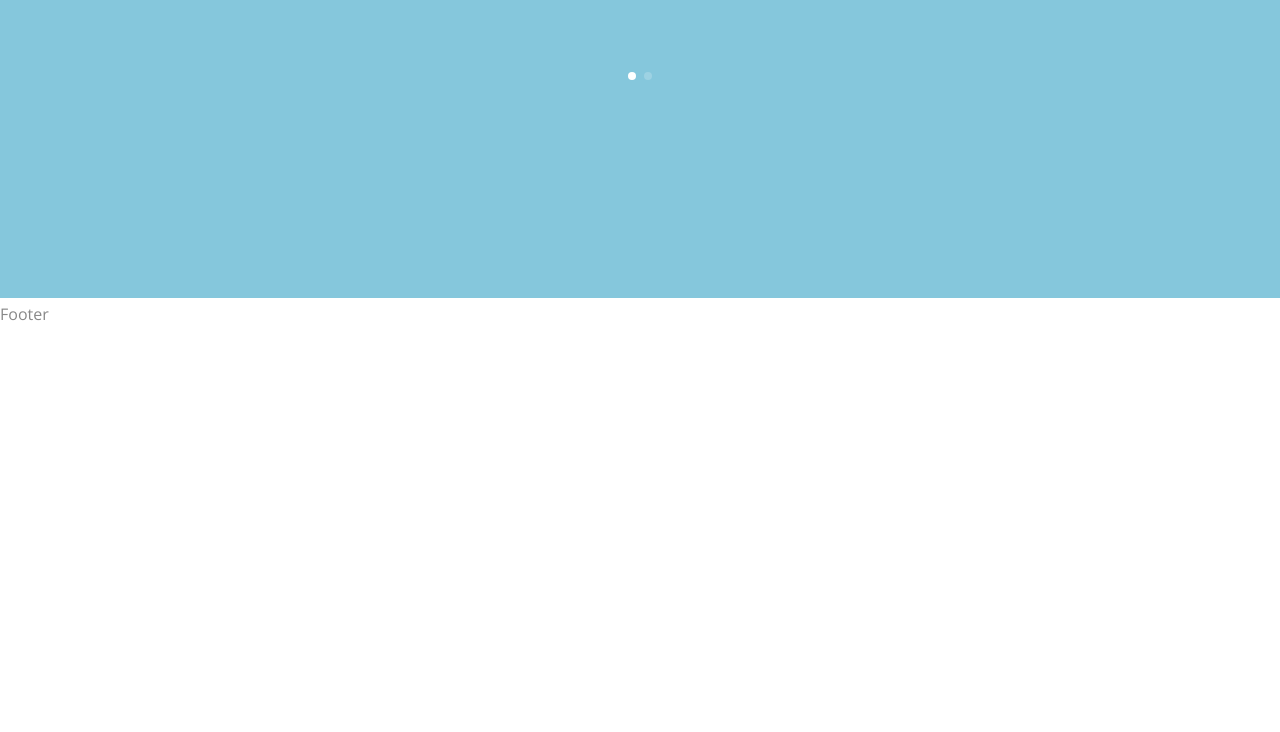
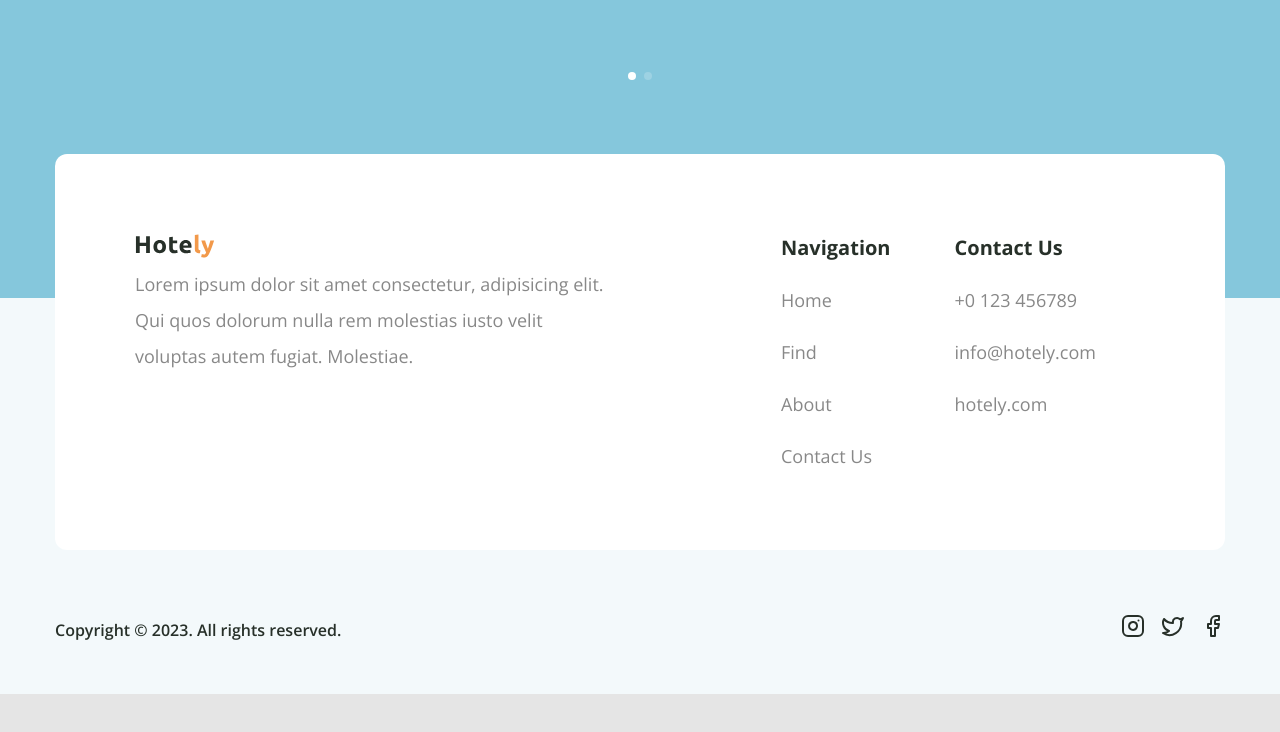
Before and after one commit to tltelf/Hotel-Landing-Page, a Next.js app: page / in a window 1280 px wide. Shown: the part 4667-5399 px from the top of the page. After the commit the page ends 5361 px from the top, so only its background shows below. Built offline with nearby package versions, Linux system fonts and the light colour scheme.

Commit message:
add Footer

```diff
--- a/app/page.jsx
+++ b/app/page.jsx
@@ -18,7 +18,6 @@ export default function Home() {
 			<Find />
 			<Testimonials />
 			<Footer />
-			<div className='h-[4000px]'></div>
 		</main>
 	);
 }
--- a/components/Footer.jsx
+++ b/components/Footer.jsx
@@ -1,5 +1,83 @@
+'use client';
+import Image from 'next/image';
+import Link from 'next/link';
+import Socials from './Socials';
+
+import { motion } from 'framer-motion';
+import { fadeIn } from '@/variants';
+
 const Footer = () => {
-	return <div>Footer</div>;
+	return (
+		<footer className='bg-soft_green-secondary relative pt-12 xl:pt-0'>
+			<div className='container mx-auto'>
+				<motion.div
+					variants={fadeIn('up', 0.4)}
+					initial='hidden'
+					whileInView='show'
+					viewport={{ once: false, amount: 0 }}
+				>
+					<div className='flex flex-col xl:flex-row bg-white p-8 rounded-xl min-h-[394px] xl:p-20 xl:-translate-y-36 xl:gap-x-12'>
+						{/** logo & text */}
+						<div className='xl:w-[470px] mb-6 xl:mb-0'>
+							<Link href='/'>
+								<Image
+									src='/footer/logo.svg'
+									width={80}
+									height={36}
+									alt=''
+									className='mb-2'
+								/>
+							</Link>
+							<p className='text-lg leading-9'>
+								Lorem ipsum dolor sit amet consectetur,
+								adipisicing elit. Qui quos dolorum nulla rem
+								molestias iusto velit voluptas autem fugiat.
+								Molestiae.
+							</p>
+						</div>
+						{/** navigation & contact */}
+						<div className='flex xl:gap-x-16 xl:ml-32'>
+							{/** navigation */}
+							<div className='flex-1'>
+								<h4 className='h4 mb-6'>Navigation</h4>
+								<ul className='flex flex-col gap-y-6 text-lg'>
+									<li>
+										<Link href='/'>Home</Link>
+									</li>
+									<li>
+										<Link href='/'>Find</Link>
+									</li>
+									<li>
+										<Link href='/'>About</Link>
+									</li>
+									<li>
+										<Link href='/'>Contact Us</Link>
+									</li>
+								</ul>
+							</div>
+							{/** contact */}
+							<div className='flex-1'>
+								<h4 className='h4 mb-6'>Contact Us</h4>
+								<ul className='flex flex-col gap-y-6 text-lg'>
+									<li>+0 123 456789</li>
+									<li>info@hotely.com</li>
+									<li>hotely.com</li>
+								</ul>
+							</div>
+						</div>
+					</div>
+				</motion.div>
+				{/** copyright text */}
+				<div className='py-12 xl:-mt-32 flex flex-col xl:flex-row xl:justify-between'>
+					<p className='text-black font-semibold text-center mb-4 xl:mb-0'>
+						Copyright &copy; {new Date().getFullYear()}. All rights
+						reserved.
+					</p>
+					<Socials containerStyles='flex gap-x-4 text-black mx-auto xl:mx-0' />
+				</div>
+			</div>
+		</footer>
+	);
 };
 
 export default Footer;
--- a/variants.jsx
+++ b/variants.jsx
@@ -1,5 +1,3 @@
-import { delay } from 'framer-motion';
-
 export const fadeIn = (direction, delay) => {
 	return {
 		hidden: {
```
